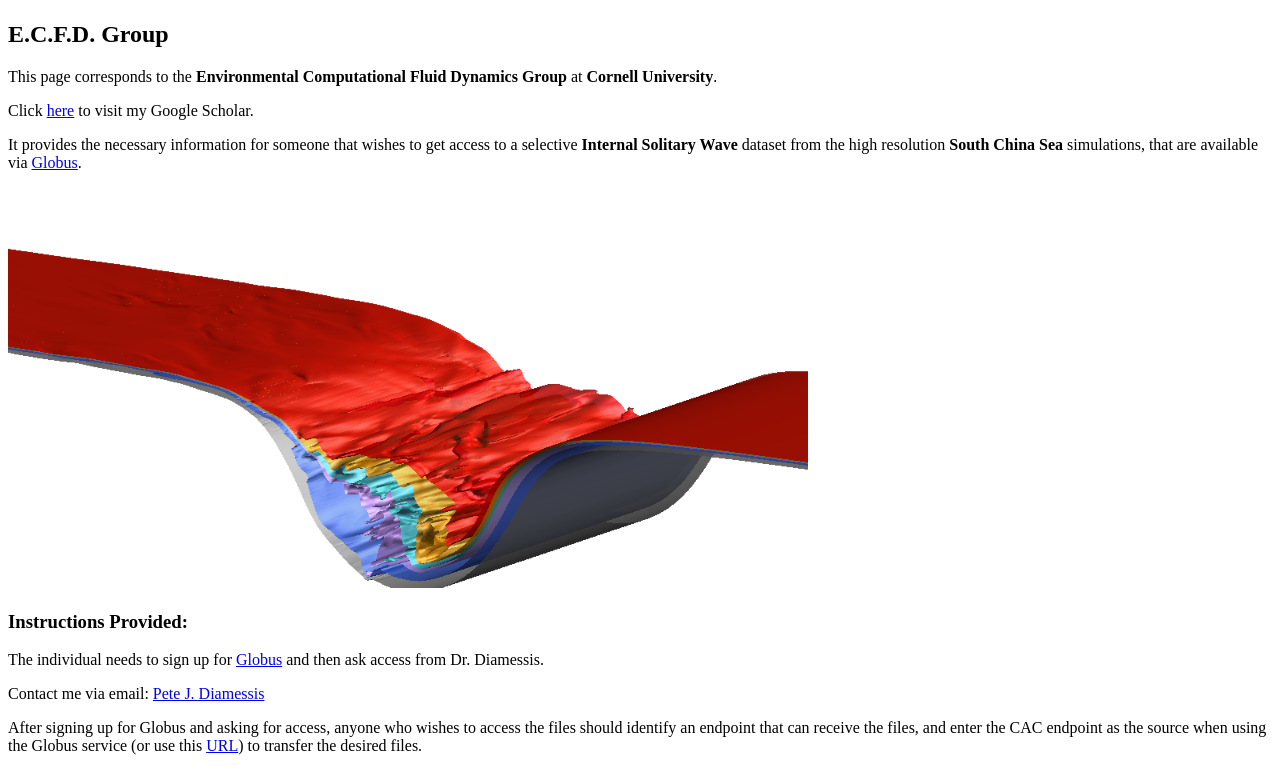
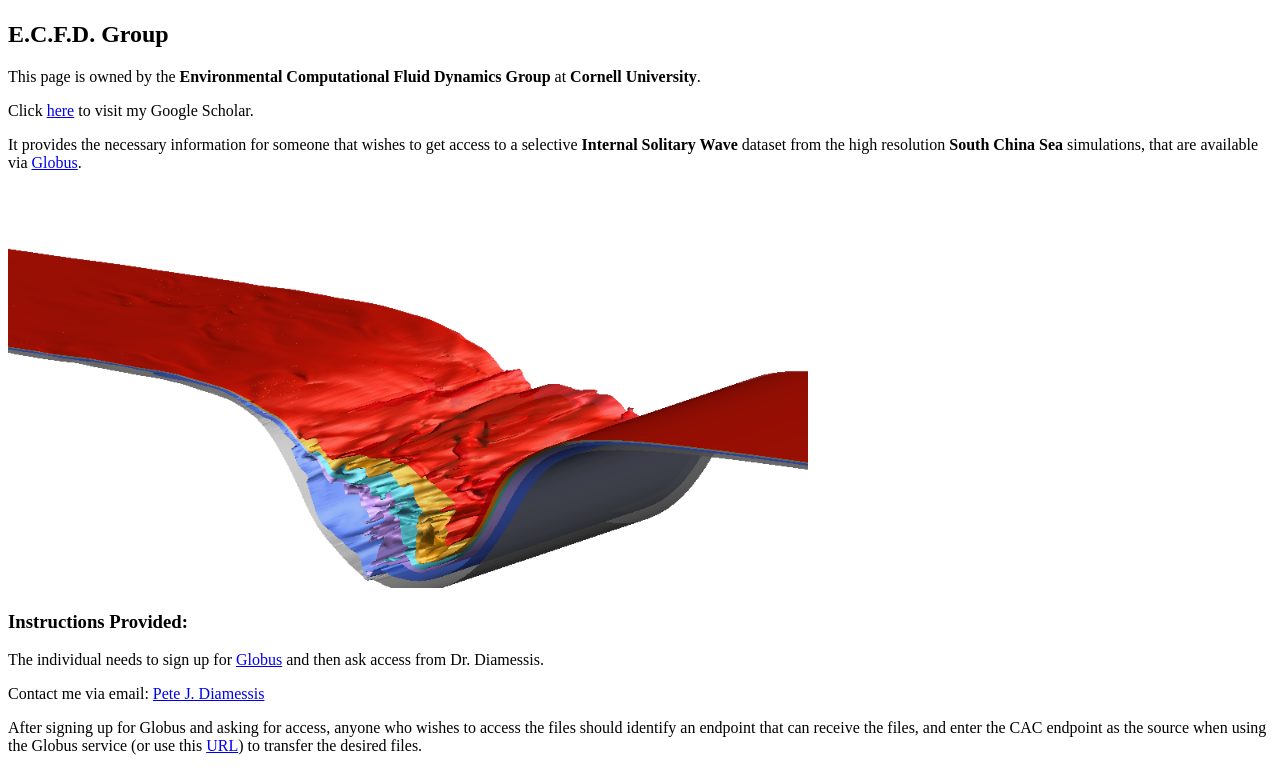
Before and after one commit to diamessis/diamessis.github.io, a plain HTML site: page index.html in a window 1280 px wide. Shown: the part 59-830 px from the top of the page. Drawn offline with Linux system fonts and the light colour scheme.

Commit message:
Test wording change
Changed wording in header

```diff
--- a/index.html
+++ b/index.html
@@ -16,7 +16,7 @@
   <body>
     <h1>Pete J. Diamessis </h1>
     <h2>E.C.F.D. Group </h2>
-    <p>This page corresponds to the <strong>Environmental Computational Fluid Dynamics Group</strong> at <strong>Cornell University</strong>.</p>
+    <p>This page is owned by the <strong>Environmental Computational Fluid Dynamics Group</strong> at <strong>Cornell University</strong>.</p>
     <p>Click <a href="https://scholar.google.ca/citations?user=37nCJUgAAAAJ&hl=en">here</a> to visit my Google Scholar.</p>
     <p>It provides the necessary information for someone that wishes to get access to a selective <strong>Internal Solitary Wave</strong> dataset from the high resolution <strong>South China Sea</strong> simulations, that are available via <a href="https://www.globus.org">Globus</a>.</p>
     <img src="./ISW_example.png" alt="ISW_example" width="800" height="400i class="center">
```
